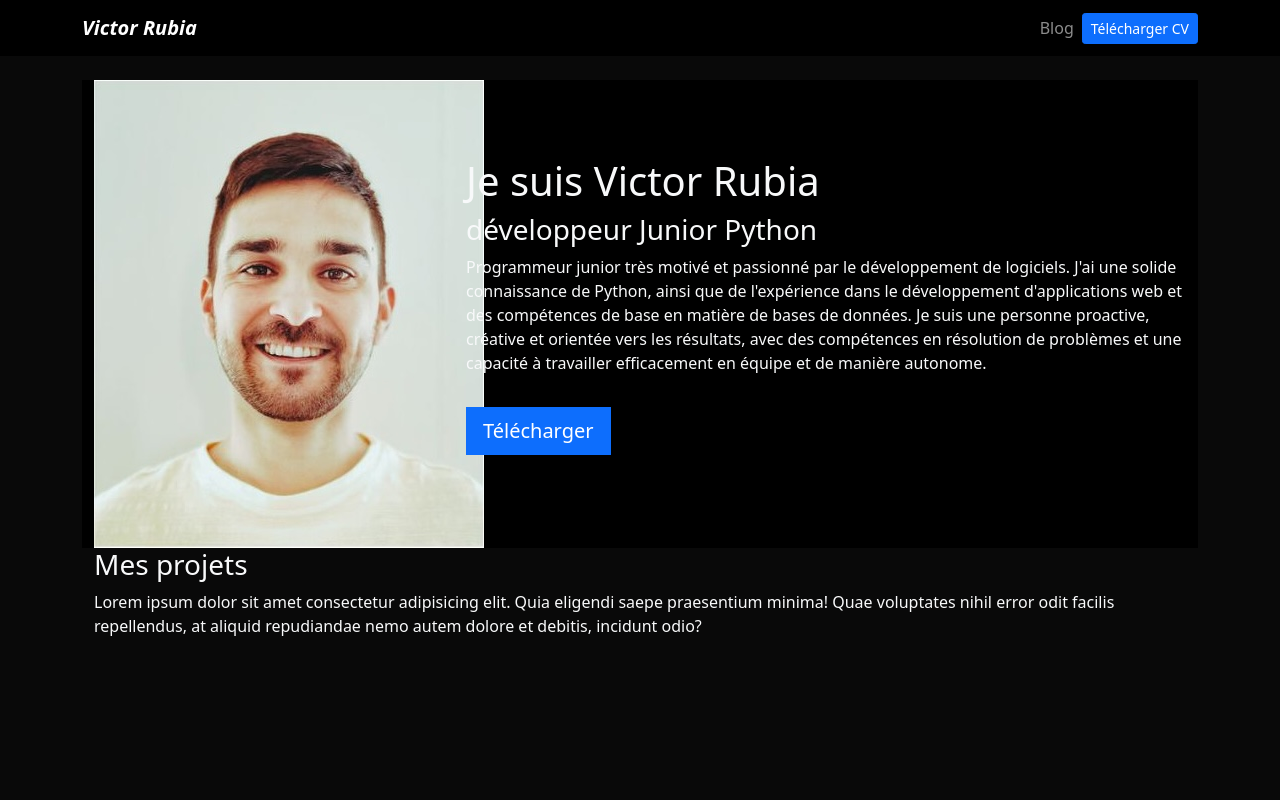
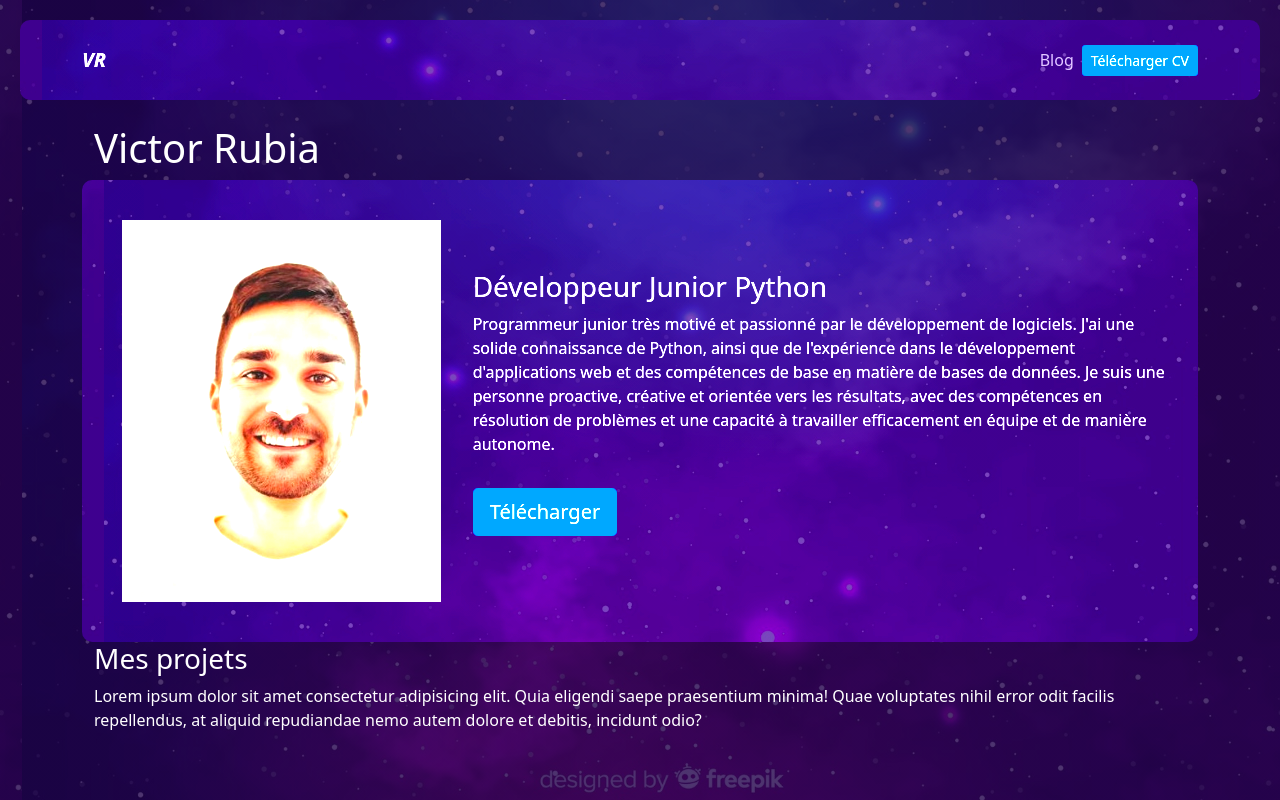
Before and after one commit to Victor-R-R/Portafolio_1, a Django app: template portfolio/templates/home.html in a window 1280 px wide. Run offline with Django 4.2, Linux system fonts and the light colour scheme; the template is opened without the code that fills it, so the values that code supplies are empty.

Commit message:
Portafolio

```diff
--- a/blog/templates/post_detail.html
+++ b/blog/templates/post_detail.html
@@ -2,7 +2,7 @@
 
 {% block content %}
 
-<div class="text-center">
+<div class="text-center mi-div">
 <h2>{{post.title}}</h2>
 <h3 class="my-2 h5 text-muted">{{post.date|date:'d M Y'}}</h3>
 <img src="{{post.image.url}}" alt="{{post.title}}"class="img-fluid">
--- a/blog/templates/posts.html
+++ b/blog/templates/posts.html
@@ -5,8 +5,8 @@
 <h1>Posts</h1>
 
 {% for post in posts %}
-<div class="p-3">
-    <div class="card card-body bg-black">
+<div class="p-3 mi-div">
+    <div class="card card-body bg-black mi-div">
         <div class="row">
             <div class="col-3">
                 <img src="{{post.image.url}}" alt="{{post.title}}" class="img-fluid">
--- a/portfolio/static/main.css
+++ b/portfolio/static/main.css
@@ -1,12 +1,42 @@
 body {
-    background: #090909;
+    background: linear-gradient(rgba(33, 3, 75, 0.8), rgba(33, 3, 75, 0.8)),
+        url('portfolio/galaxia.jpg') center/cover,
+        #000000;
+    color: #ffffff;
+    animation: twinkling-stars 30s linear infinite;
+    filter: brightness(1.2) saturate(1.2);
+
+}
+
+@keyframes twinkling-stars {
+    0% {
+        background-position: 2 0;
+    }
+
+    100% {
+        background-position: 100px 0;
+    }
 }
 
 .bg-black {
-    background: #000;
+    background: linear-gradient(rgba(33, 3, 75, 0.8), rgba(33, 3, 75, 0.8)),
+        url('portfolio/galaxia.jpg') center/cover,
+        #000000;
+    color: #ffffff;
+    animation: twinkling-stars 30s linear infinite;
+    filter: brightness(1.2) saturate(1.2);
+
 }
+
+
 
 .card-project:hover {
     border: 1px solid #fff;
     cursor: pointer;
 }
+
+.mi-div {
+    border-radius: 10px;
+    padding: 20px;
+
+}
--- a/portfolio/templates/home.html
+++ b/portfolio/templates/home.html
@@ -3,13 +3,14 @@
 {% block content %}
 
 {% load static %}
-<header class="row bg-black">
-    <div class='col-md-4'>
-    <img src="{% static 'portfolio/perfil.jpg'%}"alt="">
+<h1>Victor Rubia</h1>
+<header class="row bg-black mi-div">
+    <div class='col-md-4 mi-div'>
+    <img src="{% static 'portfolio/perfil.jpg'%}"alt=""class="img-fluid">
 </div>
-<div class='col-md-8 my-auto'>
-    <h1>Je suis Victor Rubia</h1>
-    <h3>développeur Junior Python</h3>
+<div class='col-md-8 my-auto'class="text-fluid">
+
+    <h3>Développeur Junior Python</h3>
     <p>Programmeur junior très motivé et passionné par le développement
         de logiciels. J'ai une solide connaissance de Python, ainsi que de
         l'expérience dans le développement d'applications web et des
@@ -18,7 +19,7 @@
         résultats, avec des compétences en résolution de problèmes et une
         capacité à travailler efficacement en équipe et de manière
         autonome.</p>
-        <a href="{% static "portfolio/cv_france.pdf" %}" class="btn btn-primary btn-lg rounded-0 my-3"target='_blank'>Télécharger</a>
+        <a href="{% static "portfolio/cv_france.pdf" %}" class="btn btn-primary btn-lg rounded-3 my-3"target='_blank'>Télécharger</a>
 </div>
 </header>
 
@@ -30,7 +31,7 @@
 {% for project in projects %}
 
 <div class="col-md-4 p-4">
-    <div class="card bg-black card-project">
+    <div class="card bg-black card-project mi-div">
         <img src="{{project.image.url}}" alt="{{project.title}}" class="card-img-top"/>
         <div class="card-body">
            <h2>{{project.title}}</h2>
@@ -38,7 +39,7 @@
 
 
             {% if project.url %}
-            <a href="{{project.url}}" class="btn btn-light round-0 btn-sm"target="_blank"></a>
+            <a href="{{project.url}}" class="btn btn-light round-3 btn-sm"target="_blank"></a>
             {% endif %}
         </div>
     </div>
--- a/portfolio/templates/layout.html
+++ b/portfolio/templates/layout.html
@@ -9,7 +9,7 @@
     <link href="https://cdn.jsdelivr.net/npm/bootstrap@5.0.2/dist/css/bootstrap.min.css" rel="stylesheet" integrity="sha384-EVSTQN3/azprG1Anm3QDgpJLIm9Nao0Yz1ztcQTwFspd3yD65VohhpuuCOmLASjC" crossorigin="anonymous">
     <link rel="stylesheet" href="{% static "main.css" %}">
 </head>
-<body class="text-light">
+<body class="text-light mi-div">
 
     {% include 'partials/navbar.html'%}
 
--- a/portfolio/templates/partials/navbar.html
+++ b/portfolio/templates/partials/navbar.html
@@ -1,8 +1,8 @@
 {% load static %}
 
-<nav class="navbar navbar-expand-lg navbar-dark bg-black">
+<nav class="navbar navbar-expand-lg navbar-dark bg-black mi-div">
 <div class='container'>
-    <a class="navbar-brand fw-bold fst-italic" href="/">Victor Rubia</a>
+    <a class="navbar-brand fw-bold fst-italic" href="/">VR</a>
     <button class="navbar-toggler" type="button" data-toggle="collapse" data-target="#navbarSupportedContent" aria-controls="navbarSupportedContent" aria-expanded="false" aria-label="Toggle navigation">
       <span class="navbar-toggler-icon"></span>
     </button>
```
Also changed, not shown: portfolio/static/portfolio/galaxia.jpg (added).
